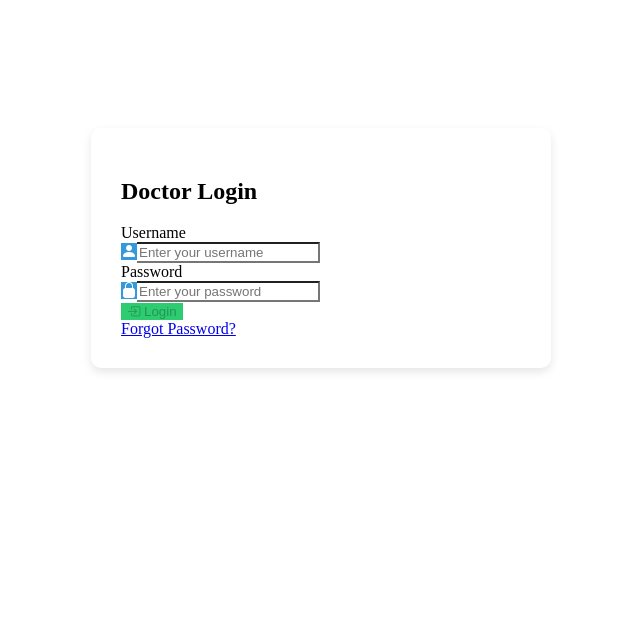
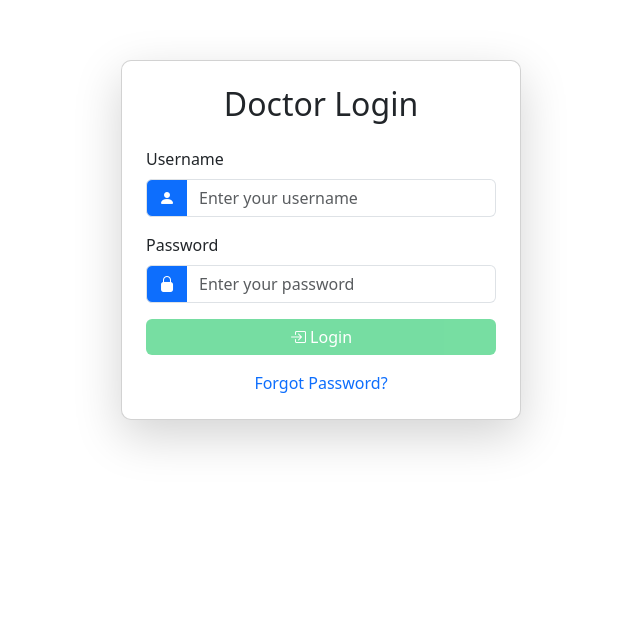
Before and after one commit to durjaysamrat/MediTrack, an Angular app in the folder proj/: page /doctor-login in a window 1280 px wide. Shown: the part 160-800 px from the top of the page, without its empty margins (319-959 px from the left). Built offline with nearby package versions, Linux system fonts and the light colour scheme.

Commit message:
updated-doc-boot

```diff
--- a/proj/src/app/doctor/doctor.component.css
+++ b/proj/src/app/doctor/doctor.component.css
@@ -1,44 +1,44 @@
-/* Background Styling */
-body {
-    background: #f4f7f6;
-    font-family: 'Arial', sans-serif;
+/* Full-screen height with centered alignment */
+.d-flex {
+    min-height: 100vh;
   }
 
-  /* Login Container */
-  .login-container {
-    display: flex;
-    justify-content: center;
-    align-items: center;
-    height: 100vh;
+  /* Background gradient */
+  body {
+    background: linear-gradient(to right, #3498db, #2ecc71);
+    font-family: 'Arial', sans-serif;
+    margin: 0;
+    padding: 0;
   }
 
-  /* Login Box */
-  .login-box {
-    width: 100%;
-    max-width: 400px;
-    padding: 30px;
-    background: white;
+  /* Form Card */
+  .card {
     border-radius: 10px;
-    box-shadow: 0px 4px 10px rgba(0, 0, 0, 0.1);
+    box-shadow: 0px 4px 10px rgba(0, 0, 0, 0.2);
   }
 
-  /* Input Fields */
+  /* Input Group Styling */
   .input-group-text {
     background: #3498db;
     color: white;
-    border: none;
   }
 
   .form-control {
     border-left: 0;
+    box-shadow: none;
+  }
+
+  .form-control:focus {
+    border-color: #2ecc71;
+    box-shadow: 0px 0px 8px rgba(46, 204, 113, 0.5);
   }
 
   /* Button Styling */
-  .btn-primary {
+  .btn-success {
     background: #2ecc71;
     border: none;
   }
 
-  .btn-primary:hover {
+  .btn-success:hover {
     background: #27ae60;
   }
--- a/proj/src/app/doctor/doctor.component.html
+++ b/proj/src/app/doctor/doctor.component.html
@@ -1,12 +1,13 @@
-<div class="login-container">
-    <div class="login-box shadow-lg">
+<div class="d-flex justify-content-center align-items-center min-vh-100">
+    <div class="card shadow-lg p-4 w-100" style="max-width: 400px;">
       <h2 class="text-center mb-4">Doctor Login</h2>
+
       <form [formGroup]="loginForm" (ngSubmit)="login()">
         <!-- Username Field -->
-        <div class="form-group mb-3">
+        <div class="mb-3">
           <label class="form-label">Username</label>
           <div class="input-group">
-            <span class="input-group-text">
+            <span class="input-group-text bg-primary text-white">
               <i class="bi bi-person-fill"></i>
             </span>
             <input type="text" class="form-control" formControlName="username" placeholder="Enter your username">
@@ -17,10 +18,10 @@
         </div>
 
         <!-- Password Field -->
-        <div class="form-group mb-3">
+        <div class="mb-3">
           <label class="form-label">Password</label>
           <div class="input-group">
-            <span class="input-group-text">
+            <span class="input-group-text bg-primary text-white">
               <i class="bi bi-lock-fill"></i>
             </span>
             <input type="password" class="form-control" formControlName="password" placeholder="Enter your password">
@@ -31,14 +32,14 @@
         </div>
 
         <!-- Login Button -->
-        <button class="btn btn-primary w-100" type="submit" [disabled]="loginForm.invalid">
+        <button class="btn btn-success w-100" type="submit" [disabled]="loginForm.invalid">
           <i class="bi bi-box-arrow-in-right"></i> Login
         </button>
       </form>
 
       <!-- Additional Links -->
       <div class="text-center mt-3">
-        <a href="#" class="text-decoration-none">Forgot Password?</a>
+        <a href="#" class="text-decoration-none text-primary">Forgot Password?</a>
       </div>
     </div>
   </div>
--- a/proj/src/app/home/home.component.html
+++ b/proj/src/app/home/home.component.html
@@ -18,7 +18,7 @@
             <div class="collapse navbar-collapse" id="navbarNav">
                 <ul class="navbar-nav me-auto">
                     <li class="nav-item">
-                        <a class="nav-link" href="/doctors">Medical Professionals</a>
+                        <a class="nav-link" href="/doctor-login">Medical Professionals</a>
                     </li>
                     <li class="nav-item">
                         <a class="nav-link" routerLink="/admin">Admin</a>
--- a/proj/src/index.html
+++ b/proj/src/index.html
@@ -6,6 +6,8 @@
   <base href="/">
   <meta name="viewport" content="width=device-width, initial-scale=1">
   <link rel="icon" type="image/x-icon" href="favicon.ico">
+    <link href="https://cdn.jsdelivr.net/npm/bootstrap@5.3.3/dist/css/bootstrap.min.css" rel="stylesheet">
+    <script src="https://cdn.jsdelivr.net/npm/bootstrap@5.3.3/dist/js/bootstrap.bundle.min.js"></script>
 </head>
 <body>
   <app-root></app-root>
```
